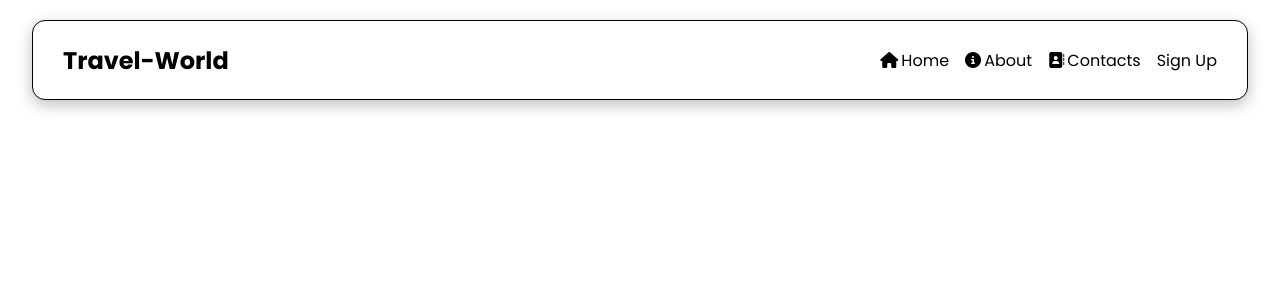
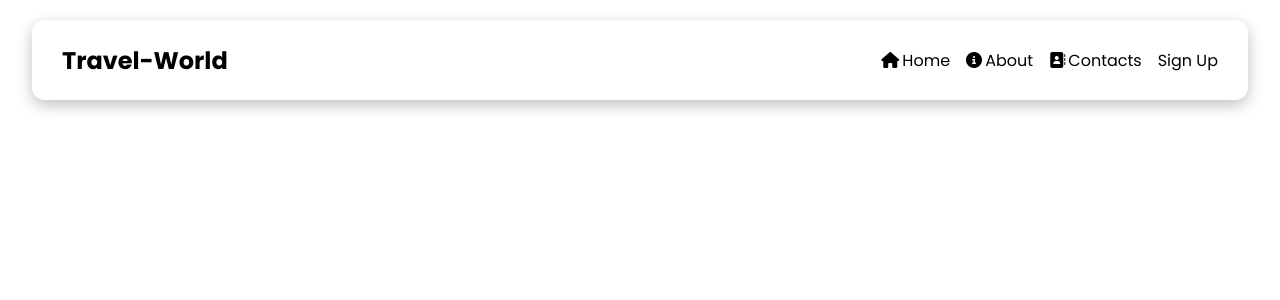
Before and after one commit to eminn-a/Travel-World, a React (Vite) app in the folder client/: page / in a window 1280 px wide. Shown: the top 300 px of the page. Built offline with nearby package versions, Linux system fonts and the light colour scheme.

Commit message:
Navbar shadow

```diff
--- a/client/src/components/navbar/NavbarStyles.css
+++ b/client/src/components/navbar/NavbarStyles.css
@@ -1,9 +1,8 @@
 .navbarItems {
     display: flex;
     justify-content: space-between;
+    align-items: center;
     padding: 0 30px;
-    align-items: center;
-    border: 1px solid black;
     border-radius: 13px;
     position: sticky;
     box-shadow: 0 5px 15px rgba(0, 0, 0, 0.25);
```
